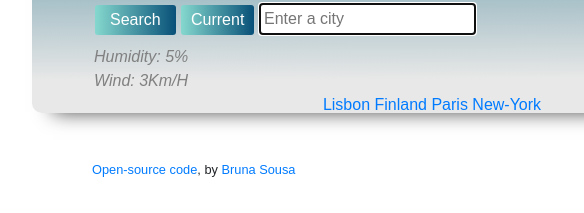
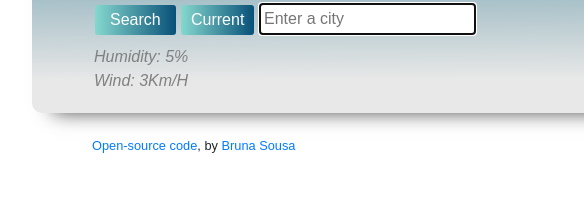
Before and after one commit to BrunaBibs/weather-app, a plain HTML site: page index.html in a window 1280 px wide. Shown: the part 347-560 px from the top of the page, 208-792 px from the left. Drawn offline with nearby package versions, Linux system fonts and the light colour scheme; a web font is replaced by a local one.

Commit message:
added linkedin link, removed country links

```diff
--- a/index.html
+++ b/index.html
@@ -120,25 +120,14 @@
           <span id="wind-value"> 3</span>Km/H
         </div>
       </div>
-      <div class="countries">
-        <a href="" id="lisbon">
-          Lisbon
-        </a>
-        <a href="" id="finland">
-          Finland
-        </a>
-        <a href="" id="paris">
-          Paris
-        </a>
-        <a href="" id="new-york">
-          New-York
-        </a>
-      </div>
       <small class="source">
         <a href="https://github.com/BrunaBibs/weather-app" target="_blank">
           Open-source code</a
         >, by
-        <a href="">
+        <a
+          href="https://www.linkedin.com/in/bruna-sousa-67a3a878/"
+          target="_blank"
+        >
           Bruna Sousa
         </a>
       </small>
--- a/src/style.css
+++ b/src/style.css
@@ -99,11 +99,6 @@ input {
   margin: -280px 2px;
 }
 
-.countries {
-  text-align: center;
-  margin: 280px 2px;
-}
-
 .search-city {
   margin: 90px 2px;
 }
@@ -164,7 +159,7 @@ input {
 
 .source {
   position: relative;
-  top: -240px;
+  top: 320px;
 }
 
 .active {
```
